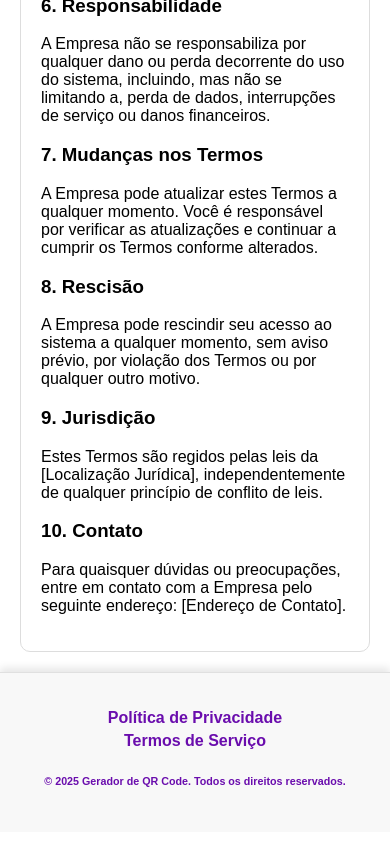
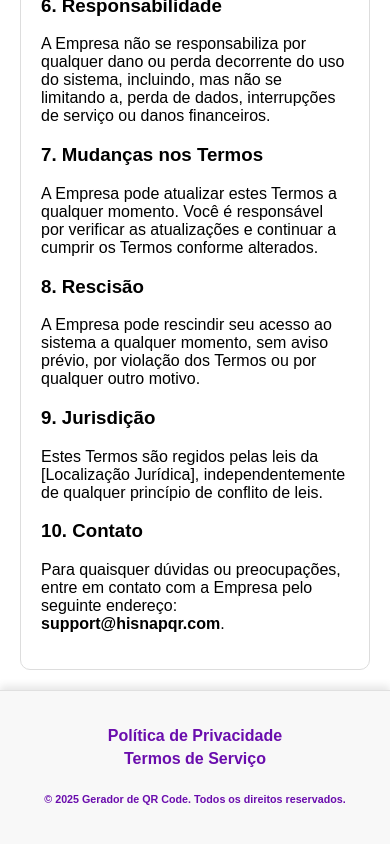
Before and after one commit to rafaelluisdacostacoelho/hi-snapqr-web, an Angular app: page /terms-of-service in a window 390 px wide. Shown: the part 1167-2011 px from the top of the page. Built offline with nearby package versions, Linux system fonts and the light colour scheme.

Commit message:
General responsiveness fixes.

```diff
--- a/src/app/footer/footer.component.html
+++ b/src/app/footer/footer.component.html
@@ -1,7 +1,7 @@
 <footer class="footer">
   <p>
     <a routerLink="/privacy-policy">Política de Privacidade</a>
-    <a href="/terms-of-service">Termos de Serviço</a>
+    <a routerLink="/terms-of-service">Termos de Serviço</a>
   </p>
   <h6>&copy; 2025 Gerador de QR Code. Todos os direitos reservados.</h6>
 </footer>
--- a/src/app/terms-of-service/terms-of-service.component.html
+++ b/src/app/terms-of-service/terms-of-service.component.html
@@ -33,7 +33,6 @@
         conflito de leis.</p>
     <h3>10. Contato</h3>
     <div class="contact">
-        <p>Para quaisquer dúvidas ou preocupações, entre em contato com a Empresa pelo seguinte endereço: [Endereço de
-            Contato].</p>
+        <p>Para quaisquer dúvidas ou preocupações, entre em contato com a Empresa pelo seguinte endereço: <strong>support&#64;hisnapqr.com</strong>.</p>
     </div>
 </section>
```
Also changed, not shown: 1 other file (tests, documents, lock files or other folders).
